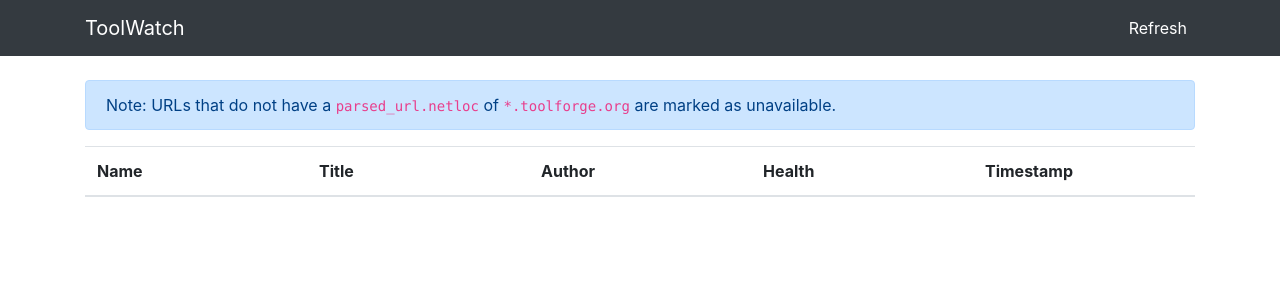
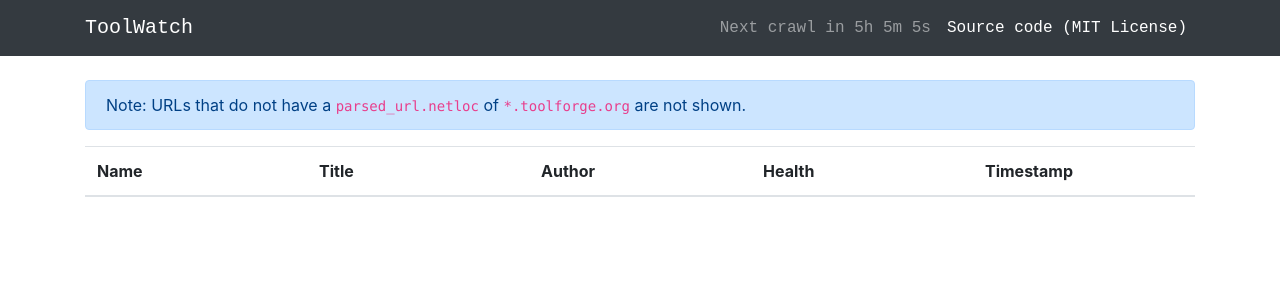
Before and after one commit to gopavasanth/ToolWatch, a Flask app: page / in a window 1280 px wide. Shown: the top 300 px of the page. Run offline with Flask 3, Linux system fonts and the light colour scheme; data that the repository does not hold is empty; some libraries are stand-ins or nearby versions.

Commit message:
beautify frontend

```diff
--- a/templates/index.html
+++ b/templates/index.html
@@ -17,7 +17,7 @@
       class="flex navbar navbar-expand-lg navbar-dark bg-dark"
       style="width: 100%"
     >
-      <div class="container">
+      <div class="container" style="font-family: 'Courier New', Courier, monospace;">
         <a class="navbar-brand" href="#">ToolWatch</a>
         <button
           class="navbar-toggler"
@@ -32,9 +32,45 @@
         </button>
         <div class="collapse navbar-collapse" id="navbarNav">
           <ul class="navbar-nav ml-auto">
+            <li class="nav-item disabled">
+              <a class="nav-link" href="{{ url_for('index') }}"
+                >Next crawl in <span class="header-timer-space"> 00h 00m 00s</span></a
+              >
+              <script>
+                const today = new Date()
+                const tomorrow = new Date(today)
+                tomorrow.setDate(tomorrow.getDate() + 1)
+                tomorrow.setUTCHours(0, 0, 0, 0)
+                const tt = tomorrow.getTime()
+                // Update the count down every 1 second
+                let x = setInterval(function() {
+
+                // Get today's date and time
+                const now = new Date().getTime();
+
+                // Find the distance between now and the count down date
+                const distance = tt - now;
+
+                // Time calculations for hours, minutes and seconds
+                const hours = Math.floor((distance % (1000 * 60 * 60 * 24)) / (1000 * 60 * 60));
+                const minutes = Math.floor((distance % (1000 * 60 * 60)) / (1000 * 60));
+                const seconds = Math.floor((distance % (1000 * 60)) / 1000);
+
+                // Display the result in the element with id="demo"
+                document.querySelector('.header-timer-space').innerHTML = hours + "h "
+                + minutes + "m " + seconds + "s ";
+
+                  if (distance < 0) {
+                    clearInterval(x);
+                    tt = tomorrow.setDate(tomorrow.getDate() + 1)
+                  }
+                }, 1000);
+                //document.querySelector('.header-timer-space').innerHTML = new Date(tt).toLocaleString()
+              </script>
+            </li>
             <li class="nav-item active">
-              <a class="nav-link" href="{{ url_for('index', page=1) }}"
-                >Refresh <span class="sr-only">(current)</span></a
+              <a class="nav-link" href="https://github.com/gopavasanth/toolwatch"
+                >Source code (MIT License)</a
               >
             </li>
             <!-- Add more navigation items as needed -->
@@ -46,7 +82,7 @@
     <div class="container mt-4">
 
       <div class="alert alert-primary" role="alert">
-        Note: URLs that do not have a <code>parsed_url.netloc</code> of <code>*.toolforge.org</code> are marked as unavailable.
+        Note: URLs that do not have a <code>parsed_url.netloc</code> of <code>*.toolforge.org</code> are not shown.
       </div>
 
       <table class="table table-striped" style="table-layout: fixed">
```
